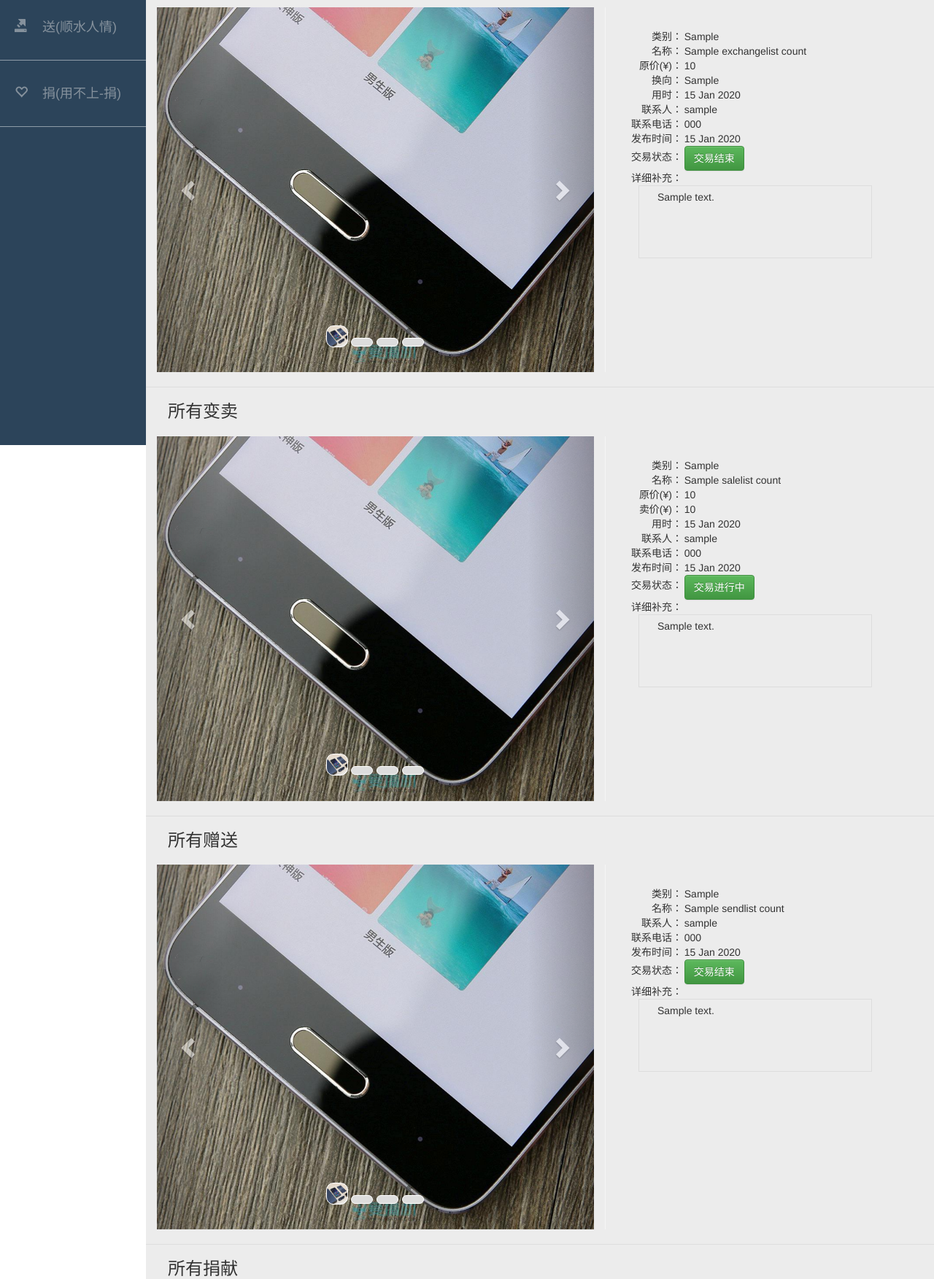
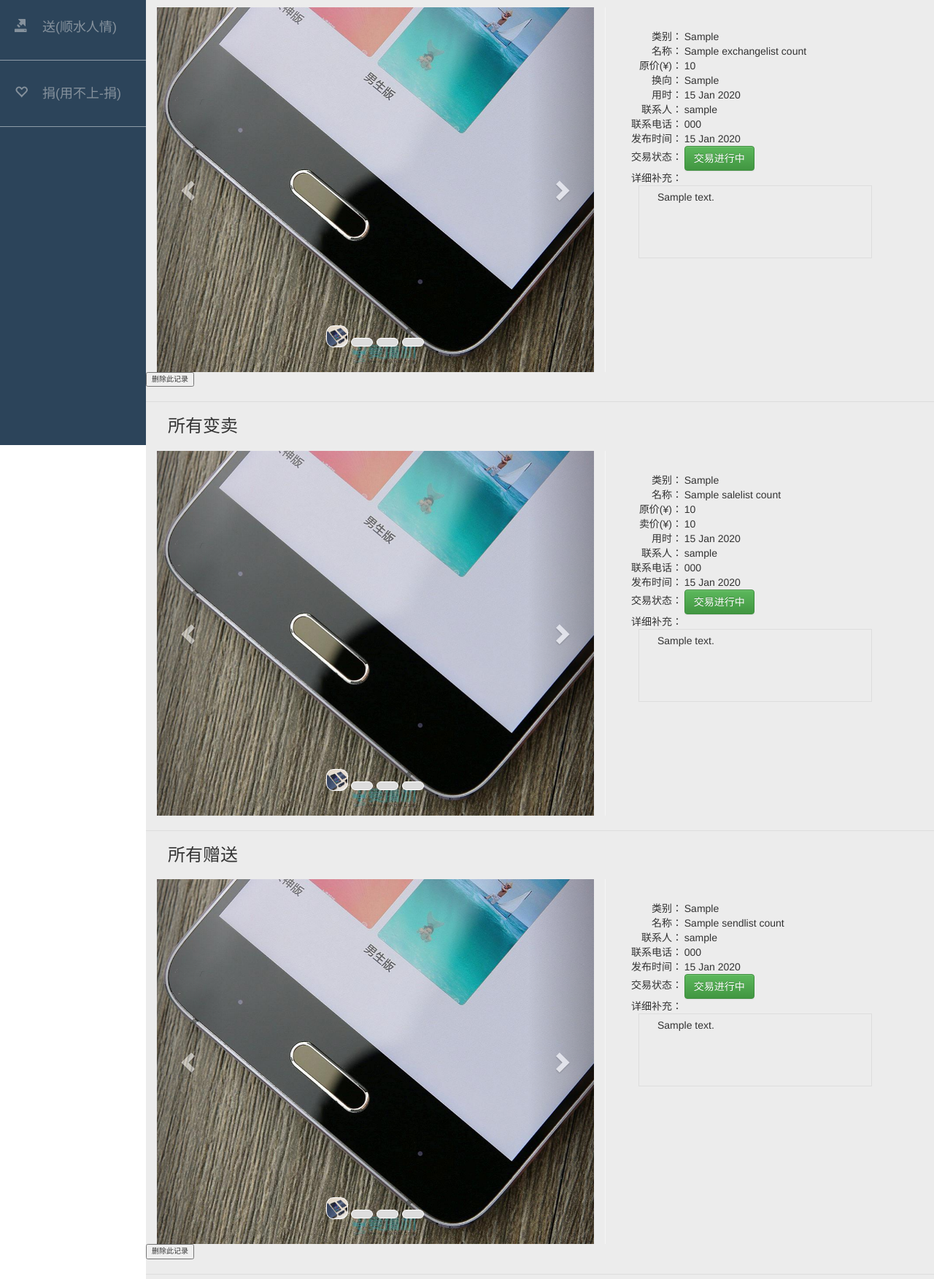
Before and after one commit to adouwt/secondHandGoods, a Node project: template views/usercenter.ejs in a window 1280 px wide. Shown: the part 250-2003 px from the top of the page at 73% size. Run offline with Node 20 templates, Linux system fonts and the light colour scheme; the template is opened without the code that fills it: most values are stand-ins (such as "Sample title", 1, 10 or a date in 2020).

Commit message:
状态的完成

```diff
--- a/assets/js/custom-styles.js
+++ b/assets/js/custom-styles.js
@@ -305,19 +305,22 @@ $(function(){
   })
 
   //搜索框
-  $("#search-goods").click(function (argument) {
-    var searchGoodContents = $("#search-exchange-goods").val();
+  $(".search-goods").click(function (argument) {
+    var searchGoodContents = $(".search-exchange-goods").val();
 
-    if(searchGoodContents.length>0) {
+    // if(searchGoodContents.length>0) {
+      // console.log(searchGoodContents);
       $.post("/search-sql",{
-        "search-goods-contents": searchGoodContents
+        "searchGoodContents": searchGoodContents
       },function (result) {
         // console.log(result);
         if (result == "1") {
           console.log("查询成功");
+        }else {
+          console.log("没有查到")
         }
       })
-    }
+    // }
   })
 
 
--- a/views/donate.ejs
+++ b/views/donate.ejs
@@ -21,9 +21,9 @@
               </div>
               <div class="col-md-5 col-lg-5 col-sm-12 col-xs-12 h1">
                 <div class="input-group">
-                  <input type="text" class="form-control" placeholder="Search for...">
+                  <input type="text" class="form-control search-exchange-goods" placeholder="Search for...">
                   <span class="input-group-btn">
-                    <button class="btn btn-default" type="button">Go!</button>
+                    <button class="btn btn-default search-goods" type="button">Go!</button>
                   </span>
                 </div><!-- /input-group -->
               </div>
--- a/views/exchange.ejs
+++ b/views/exchange.ejs
@@ -23,7 +23,7 @@
                 <div class="input-group">
                   <input type="text" class="form-control" id= "search-exchange-goods"  placeholder="Search for you need ...">
                   <span class="input-group-btn">
-                    <button class="btn btn-default" type="button" id="search-goods">Go!</button>
+                    <button class="btn btn-default" type="button">Go!</button>
                   </span>
                 </div><!-- /input-group -->
               </div>
--- a/views/header.ejs
+++ b/views/header.ejs
@@ -42,7 +42,7 @@
             <li role="separator" class="divider"></li>
             <li><a href="/usercenter"><span class="glyphicon glyphicon-send"></span> <span>个人中心</span></a></li>
             <li role="separator" class="divider"></li>
-            <li><a href="#"><span class="glyphicon glyphicon-user"></span> <span>寻友启示</span></a></li>
+            <li><a href="#"><span class="glyphicon glyphicon-user"></span> <span>help</span></a></li>
           </ul>
         </li>
         <li class="dropdown userMessages" >
--- a/views/usercenter.ejs
+++ b/views/usercenter.ejs
@@ -136,7 +136,7 @@
                               <% if(exchangelistCount[i].goodsStatus == "finish") { %>
                                 <button class ="btn btn-success exchangeFinish" disabled>交易结束</button>
                               <% } else {%>
-                                <button class ="btn btn-success exchangeFinish">交易结束</button>
+                                <button class ="btn btn-success exchangeFinish">交易进行中</button>
                               <%}%>
 
                             </li>
@@ -157,6 +157,7 @@
                     <i class="fa fa-times" style="display: none;"></i>
                   <% } %>
                 </section>
+                <button>删除此记录</button>
                 <hr>
               <% }%>
             </div>
@@ -384,7 +385,7 @@
                               <% if(sendlistCount[i].goodsStatus == "finish") { %>
                                 <button class ="btn btn-success sendFinish" disabled>交易结束</button>
                               <% } else {%>
-                                <button class ="btn btn-success sendFinish">交易结束</button>
+                                <button class ="btn btn-success sendFinish">交易进行中</button>
                               <%}%>
 
                             </li>
@@ -405,6 +406,7 @@
                     <i class="fa fa-times" style="display: none;"></i>
                   <% } %>
                 </section>
+                <button>删除此记录</button>
                 <hr>
               <% }%>
             </div>
```
Also changed, not shown: router/router.js (+22 -21 lines), assets/img/adou@qq.comwwwdonate0.png (added), assets/img/adou@qq.comwwwdonate1.png (added), assets/img/adou@qq.comwwwdonate2.png (added), assets/img/adou@qq.comwwwdonate3.png (added), assets/img/adou@qq.comwwwsend0.png (added), assets/img/adou@qq.comwwwsend1.png (added), assets/img/adou@qq.comwwwsend2.png (added), assets/img/adou@qq.comwwwsend3.png (added).
